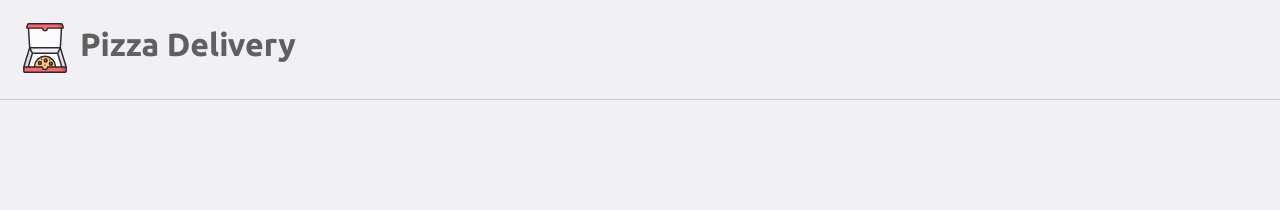
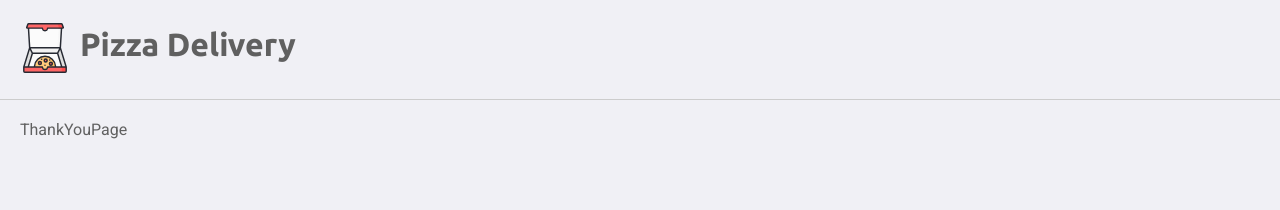
Before and after one commit to rogeriomattos/pizza-delivery, a React (Create React App) app in the folder frontend/: page /ThankYouPage in a window 1280 px wide. Shown: the top 210 px of the page. Built offline with nearby package versions, Linux system fonts and the light colour scheme.

Commit message:
Creating Thanks page

```diff
--- /dev/null
+++ b/frontend/src/pages/ThankYouPage/index.tsx
@@ -0,0 +1,21 @@
+import React from 'react';
+import IOrder from '../../entites/IOrder';
+import './styles.css';
+
+interface ThankYouPageProps {
+    location: {
+        state: {
+            order: IOrder;
+        }
+    };
+}
+
+const ThankYouPage:React.FC<ThankYouPageProps> = (props) => {
+    return (
+        <div>
+            ThankYouPage
+        </div>
+    );
+};
+
+export default ThankYouPage;
--- a/frontend/src/routes.tsx
+++ b/frontend/src/routes.tsx
@@ -1,13 +1,14 @@
 import React from 'react';
 import { Route, BrowserRouter } from 'react-router-dom';
 
+import PageWrapper from './components/PageWrapper';
 import Home from './pages/Home';
 import ConfirmOrder from './pages/ConfirmOrder';
 import Address from './pages/Address';
 import Flavors from './pages/Flavors';
 import Doughs from './pages/Doughs';
 import Sizes from './pages/Sizes';
-import PageWrapper from './components/PageWrapper';
+import ThankYouPage from './pages/ThankYouPage';
 
 const Routes = () => {
     return(
@@ -19,6 +20,7 @@ const Routes = () => {
                 <Route component={Flavors} path="/Flavors" />
                 <Route component={Doughs} path="/Doughs" />
                 <Route component={Sizes} path="/Sizes" />
+                <Route component={ThankYouPage} path="/ThankYouPage" />
             </PageWrapper>
         </BrowserRouter>
     );
```
Also changed, not shown: frontend/src/pages/ThankYouPage/styles.css (added).
